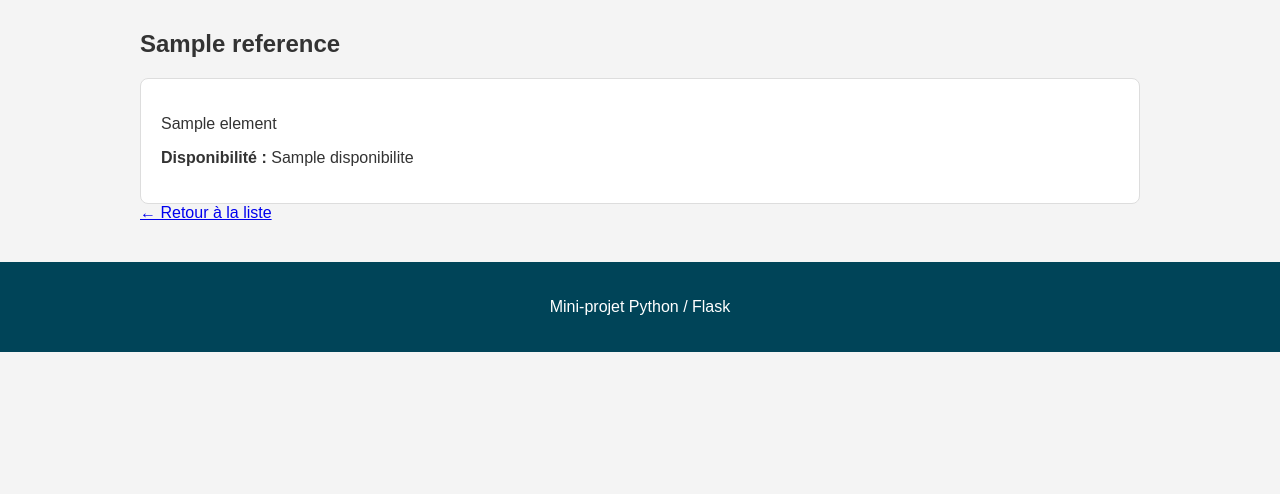
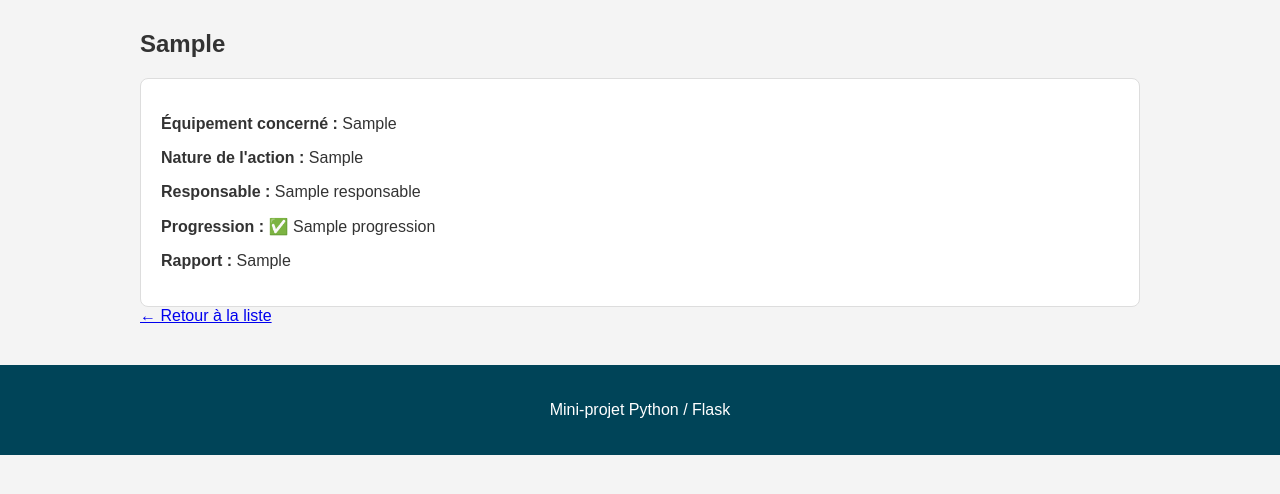
Before and after one commit to Nenell20/Gestion-materiel-groupe-5, a Flask app: template templates/detail.html in a window 1280 px wide. Shown: the part 95-589 px from the top of the page. Run offline with Flask 3, Linux system fonts and the light colour scheme; the template is opened without the code that fills it: most values are stand-ins (such as "Sample title", 1, 10 or a date in 2020).

Commit message:
modification des details

```diff
--- a/templates/detail.html
+++ b/templates/detail.html
@@ -4,17 +4,39 @@
 
 {% block content %}
 
-<h2>{{ element.reference }}</h2>
+<h2>{{ element.codeOperation }}</h2>
 
 <div class="detail">
 
     <p>
-        {{ element.titre }}
+        <strong>Équipement concerné :</strong>
+        {{ element.cibleTechnique }}
     </p>
 
     <p>
-        <strong>Disponibilité :</strong>
-        {{ element.disponibilite }}
+        <strong>Nature de l'action :</strong>
+        {{ element.natureAction }}
+    </p>
+
+    <p>
+        <strong>Responsable :</strong>
+        {{ element.responsable }}
+    </p>
+
+    <p>
+        <strong>Progression :</strong>
+        {% if element.progression == "Programmée" %}
+            📅 {{ element.progression }}
+        {% elif element.progression == "En cours" %}
+            🔧 {{ element.progression }}
+        {% else %}
+            ✅ {{ element.progression }}
+        {% endif %}
+    </p>
+
+    <p>
+        <strong>Rapport :</strong>
+        {{ element.rapportOperation }}
     </p>
 
 </div>
```
Also changed, not shown: templates/index.html (+16 -4 lines).
